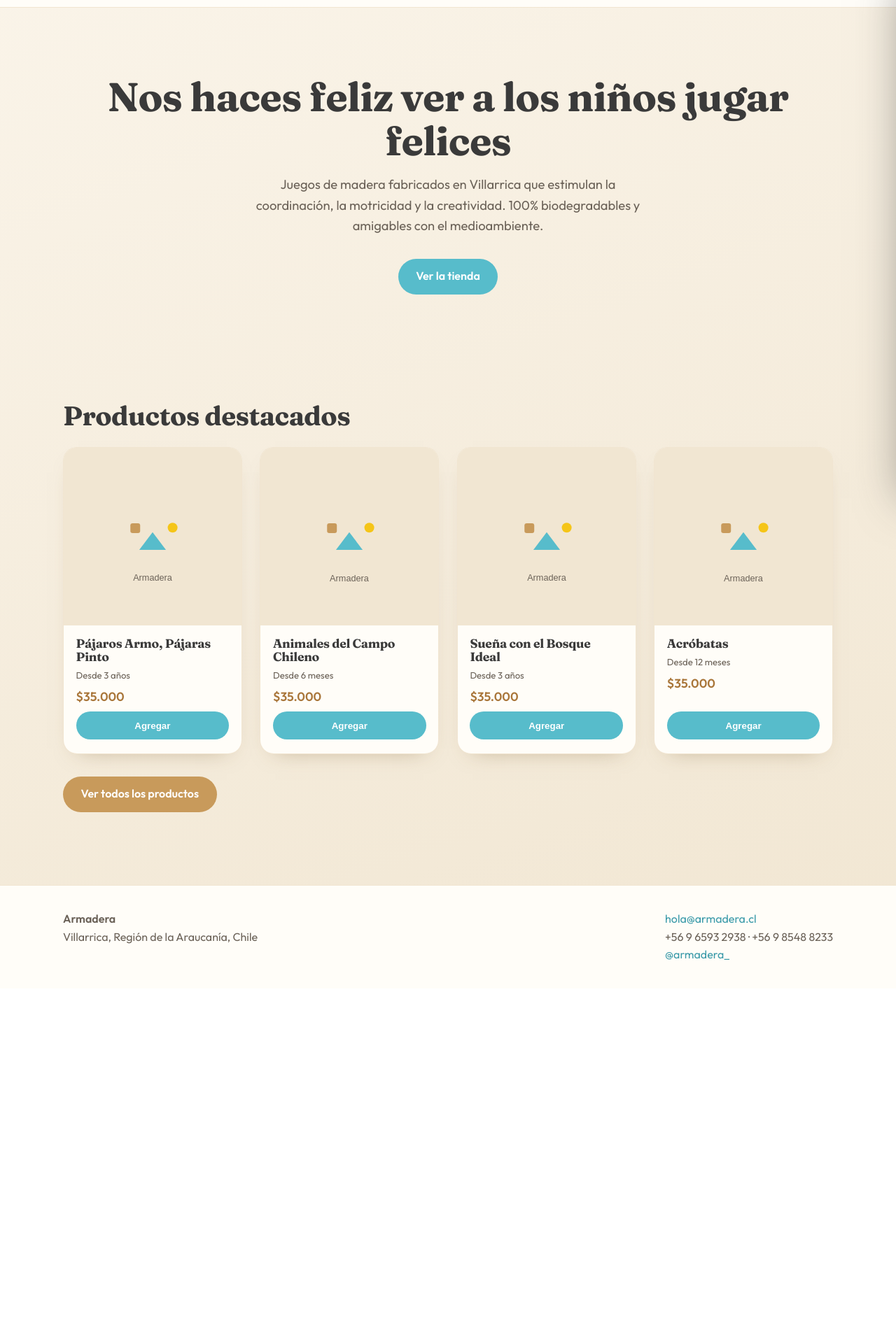
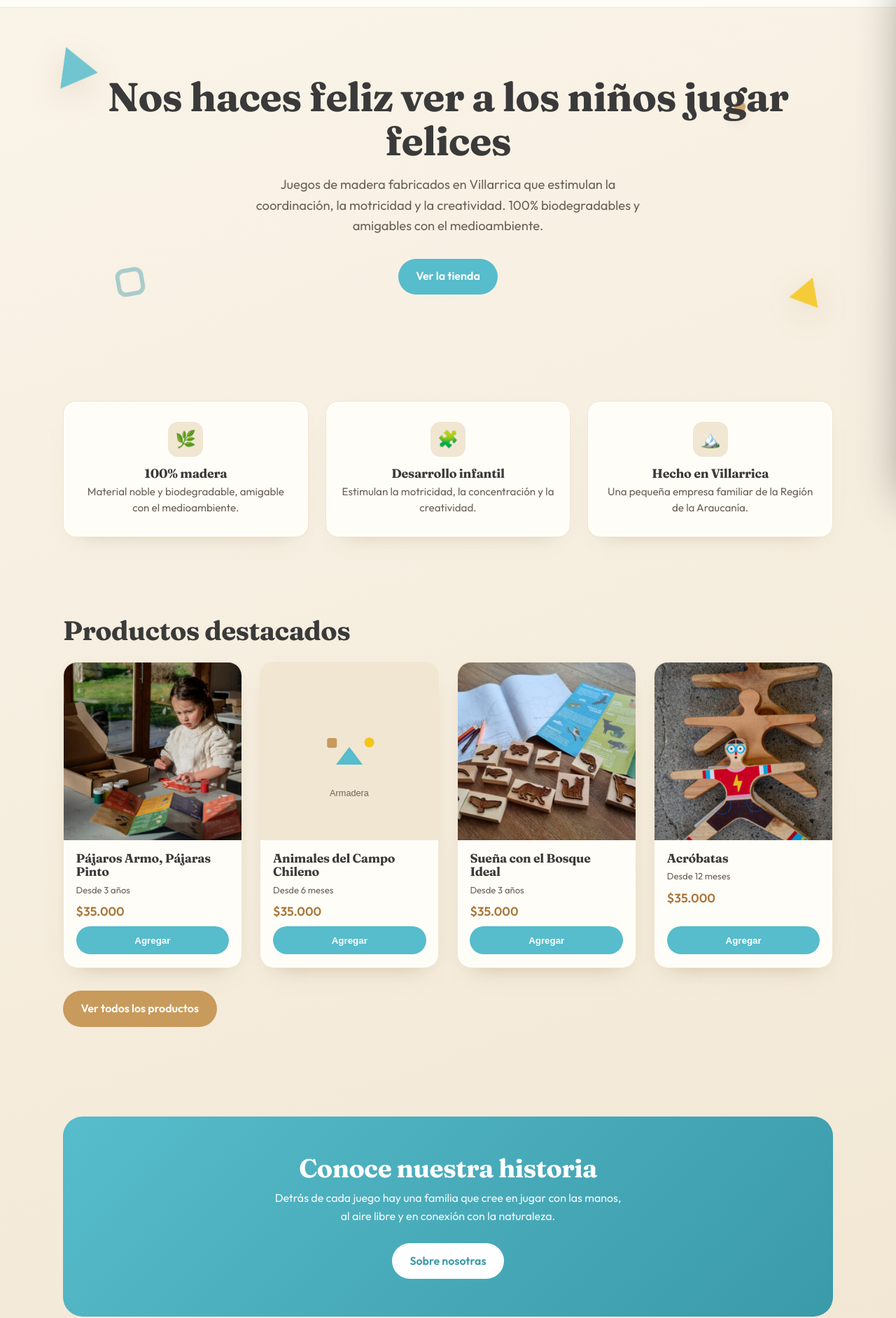
Before and after one commit to anguitait/armadera, a website: page index.html in a window 1280 px wide. Shown: the part 58-1942 px from the top of the page at 70% size. Before the commit the page ends 1471 px from the top, so only its background shows below. Drawn offline with Linux system fonts and the light colour scheme.

Commit message:
feat(ui): fotos reales de productos, estilo del carrito y home enriquecido
- Importar 11 miniaturas rescatadas desde Wayback (optimizadas a JPEG <=300KB);
  'Animales' queda con placeholder (no había snapshot en Wayback)
- Carrito: botón Cerrar y steppers con estilo propio (antes default del navegador)
- Home: franja de valores, formas decorativas de marca y banda CTA

```diff
--- a/css/styles.css
+++ b/css/styles.css
@@ -94,3 +94,55 @@ img{ max-width:100%; display:block; }
 /* States */
 .notice{ text-align:center; padding:4rem 0; }
 .notice h1{ font-size:2rem; margin-bottom:1rem; }
+
+/* ---- Carrito: encabezado y controles ---- */
+.cart-panel header h3{ font-size:1.35rem; }
+.cart-close{ background:none; border:none; cursor:pointer; color:var(--ink-soft);
+  font-size:.9rem; font-weight:500; padding:.35rem .6rem; border-radius:9px;
+  display:inline-flex; align-items:center; gap:.35rem; transition:background .2s,color .2s; }
+.cart-close:hover{ background:var(--cream-deep); color:var(--ink); }
+.cart-line .meta{ gap:.55rem; }
+.step{ width:27px; height:27px; border:1px solid rgba(200,154,91,.5); background:var(--paper);
+  color:var(--ink); border-radius:8px; cursor:pointer; font-size:1.05rem; line-height:1;
+  display:inline-grid; place-items:center; transition:background .15s,border-color .15s; }
+.step:hover{ background:var(--cream-deep); border-color:var(--wood); }
+.qty-num{ min-width:20px; text-align:center; font-weight:600; }
+.link-rm{ background:none; border:none; color:var(--wood-deep); cursor:pointer;
+  font-size:.78rem; text-decoration:underline; margin-left:.15rem; }
+.link-rm:hover{ color:var(--ink); }
+
+/* ---- Franja de valores (home) ---- */
+.values{ display:grid; grid-template-columns:repeat(3,1fr); gap:1.5rem; }
+.value{ background:var(--paper); border:1px solid rgba(200,154,91,.25); border-radius:18px;
+  padding:1.8rem 1.4rem; text-align:center; box-shadow:0 14px 30px -26px rgba(120,90,40,.5); }
+.value .ic{ width:50px; height:50px; margin:0 auto .9rem; display:grid; place-items:center;
+  border-radius:14px; background:var(--cream-deep); font-size:1.5rem; }
+.value h3{ font-size:1.12rem; margin-bottom:.35rem; }
+.value p{ color:var(--ink-soft); font-size:.95rem; line-height:1.5; }
+@media(max-width:720px){ .values{ grid-template-columns:1fr; } }
+
+/* ---- Banda CTA ---- */
+.cta{ background:linear-gradient(135deg, var(--teal) 0%, var(--teal-deep) 100%); color:#fff;
+  border-radius:28px; padding:clamp(2.2rem,5vw,3.4rem); text-align:center; margin:1rem 0; }
+.cta h2{ color:#fff; font-size:clamp(1.6rem,4vw,2.3rem); margin-bottom:.6rem; }
+.cta p{ color:rgba(255,255,255,.92); max-width:48ch; margin:0 auto 1.6rem; }
+.cta .btn{ background:#fff; color:var(--teal-deep); }
+.cta .btn:hover{ background:var(--cream); }
+
+/* ---- Formas decorativas flotantes (marca) ---- */
+.hero{ position:relative; overflow:hidden; }
+.hero > *{ position:relative; z-index:1; }
+.shape{ position:absolute; z-index:0; pointer-events:none; opacity:.85; will-change:transform; }
+.tri{ width:0; height:0; border-style:solid; filter:drop-shadow(0 12px 20px rgba(120,90,40,.18)); }
+.sh1{ top:16%; left:7%;  animation:float1 9s ease-in-out infinite; }
+.sh1 .tri{ border-width:30px 0 30px 50px; border-color:transparent transparent transparent var(--teal); }
+.sh2{ bottom:18%; right:9%; animation:float2 11s ease-in-out infinite; }
+.sh2 .tri{ border-width:22px 38px 22px 0; border-color:transparent var(--yellow) transparent transparent; }
+.sh3{ top:24%; right:16%; animation:float3 8s ease-in-out infinite; }
+.sh3 .dot{ width:16px; height:16px; border-radius:5px; background:var(--wood); box-shadow:0 10px 16px rgba(120,90,40,.22); }
+.sh4{ bottom:22%; left:13%; animation:float2 10s ease-in-out infinite; }
+.sh4 .ring{ width:40px; height:40px; border:6px solid var(--teal-deep); border-radius:12px; opacity:.5; }
+@keyframes float1{ 0%,100%{transform:translateY(0) rotate(0)} 50%{transform:translateY(-22px) rotate(8deg)} }
+@keyframes float2{ 0%,100%{transform:translateY(0) rotate(0)} 50%{transform:translateY(18px) rotate(-10deg)} }
+@keyframes float3{ 0%,100%{transform:translate(0,0) rotate(0)} 50%{transform:translate(-12px,16px) rotate(14deg)} }
+@media (prefers-reduced-motion: reduce){ .shape{ animation:none !important; } }
--- a/index.html
+++ b/index.html
@@ -14,15 +14,50 @@
 <body>
   <header id="site-header"></header>
   <main>
-    <section class="hero container">
-      <h1>Nos haces feliz ver a los niños jugar felices</h1>
-      <p>Juegos de madera fabricados en Villarrica que estimulan la coordinación, la motricidad y la creatividad. 100% biodegradables y amigables con el medioambiente.</p>
-      <a class="btn" href="/tienda.html">Ver la tienda</a>
+    <section class="hero">
+      <div class="shape sh1"><div class="tri"></div></div>
+      <div class="shape sh2"><div class="tri"></div></div>
+      <div class="shape sh3"><div class="dot"></div></div>
+      <div class="shape sh4"><div class="ring"></div></div>
+      <div class="container">
+        <h1>Nos haces feliz ver a los niños jugar felices</h1>
+        <p>Juegos de madera fabricados en Villarrica que estimulan la coordinación, la motricidad y la creatividad. 100% biodegradables y amigables con el medioambiente.</p>
+        <a class="btn" href="/tienda.html">Ver la tienda</a>
+      </div>
     </section>
+
+    <section class="section container">
+      <div class="values">
+        <div class="value">
+          <div class="ic">🌿</div>
+          <h3>100% madera</h3>
+          <p>Material noble y biodegradable, amigable con el medioambiente.</p>
+        </div>
+        <div class="value">
+          <div class="ic">🧩</div>
+          <h3>Desarrollo infantil</h3>
+          <p>Estimulan la motricidad, la concentración y la creatividad.</p>
+        </div>
+        <div class="value">
+          <div class="ic">🏔️</div>
+          <h3>Hecho en Villarrica</h3>
+          <p>Una pequeña empresa familiar de la Región de la Araucanía.</p>
+        </div>
+      </div>
+    </section>
+
     <section class="section container">
       <h2>Productos destacados</h2>
       <div class="grid" id="destacados"></div>
       <p style="margin-top:2rem"><a class="btn btn-wood" href="/tienda.html">Ver todos los productos</a></p>
+    </section>
+
+    <section class="section container">
+      <div class="cta">
+        <h2>Conoce nuestra historia</h2>
+        <p>Detrás de cada juego hay una familia que cree en jugar con las manos, al aire libre y en conexión con la naturaleza.</p>
+        <a class="btn" href="/sobre-nosotras.html">Sobre nosotras</a>
+      </div>
     </section>
   </main>
   <footer id="site-footer"></footer>
--- a/js/cart-ui.js
+++ b/js/cart-ui.js
@@ -13,7 +13,7 @@ function ensurePanel() {
   const panel = document.createElement('aside');
   panel.className = 'cart-panel'; panel.id = 'cart-panel';
   panel.innerHTML = `
-    <header><h3>Tu carrito</h3><button id="cart-close" class="remove" aria-label="Cerrar">Cerrar ✕</button></header>
+    <header><h3>Tu carrito</h3><button id="cart-close" class="cart-close" aria-label="Cerrar carrito">Cerrar ✕</button></header>
     <div class="lines" id="cart-lines"></div>
     <footer>
       <div class="cart-total"><span>Total</span><span id="cart-total">$0</span></div>
@@ -37,9 +37,10 @@ function render() {
       <div class="cart-line">
         <div><div class="name">${l.nombre}</div>
           <div class="meta">
-            <button class="remove" data-dec="${l.slug}">−</button>${l.qty}
-            <button class="remove" data-inc="${l.slug}">+</button>
-            <button class="remove" data-rm="${l.slug}">eliminar</button>
+            <button class="step" data-dec="${l.slug}" aria-label="Quitar uno">−</button>
+            <span class="qty-num">${l.qty}</span>
+            <button class="step" data-inc="${l.slug}" aria-label="Agregar uno">+</button>
+            <button class="link-rm" data-rm="${l.slug}">eliminar</button>
           </div></div>
         <div class="price">${clp(l.subtotal)}</div>
       </div>`).join('');
--- a/js/products.js
+++ b/js/products.js
@@ -5,10 +5,10 @@ export const products = [
     imagenes: ['/img/productos/pajaros-armo-pajaras-pinto.jpg'], destacado: true, stock: true },
   { slug: 'animales-campo-chileno', nombre: 'Animales del Campo Chileno', precio: 35000, edad: 'Desde 6 meses',
     descripcion: '13 figuritas con distintos modelos de animales para una estimulación temprana.',
-    imagenes: ['/img/productos/animales-campo-chileno.jpg'], destacado: true, stock: true },
+    imagenes: ['/img/productos/placeholder.svg'], destacado: true, stock: true },
   { slug: 'suena-con-el-bosque-ideal', nombre: 'Sueña con el Bosque Ideal', precio: 35000, edad: 'Desde 3 años',
     descripcion: 'Juego que desafía a los niños a aprender y a querer su entorno y naturaleza.',
-    imagenes: ['/img/productos/suena-con-el-bosque-ideal.jpg'], destacado: true, stock: true },
+    imagenes: ['/img/productos/suena-con-el-bosque-ideal.jpeg'], destacado: true, stock: true },
   { slug: 'acrobatas', nombre: 'Acróbatas', precio: 35000, edad: 'Desde 12 meses',
     descripcion: 'Este juego desafía el equilibrio y la creatividad.',
     imagenes: ['/img/productos/acrobatas.jpg'], destacado: true, stock: true },
```
Also changed, not shown: img/productos/acrobatas.jpg (added), img/productos/equilibrio.jpg (added), img/productos/multiforma.jpg (added), img/productos/muro-de-escalada-180.jpg (added), img/productos/muro-de-escalada-220.jpg (added), img/productos/pajaros-armo-pajaras-pinto.jpg (added), img/productos/rampla.jpg (added), img/productos/semicirculo.jpg (added), img/productos/suena-con-el-bosque-ideal.jpeg (added), img/productos/tipi.jpg (added), img/productos/triangulo.jpg (added).
